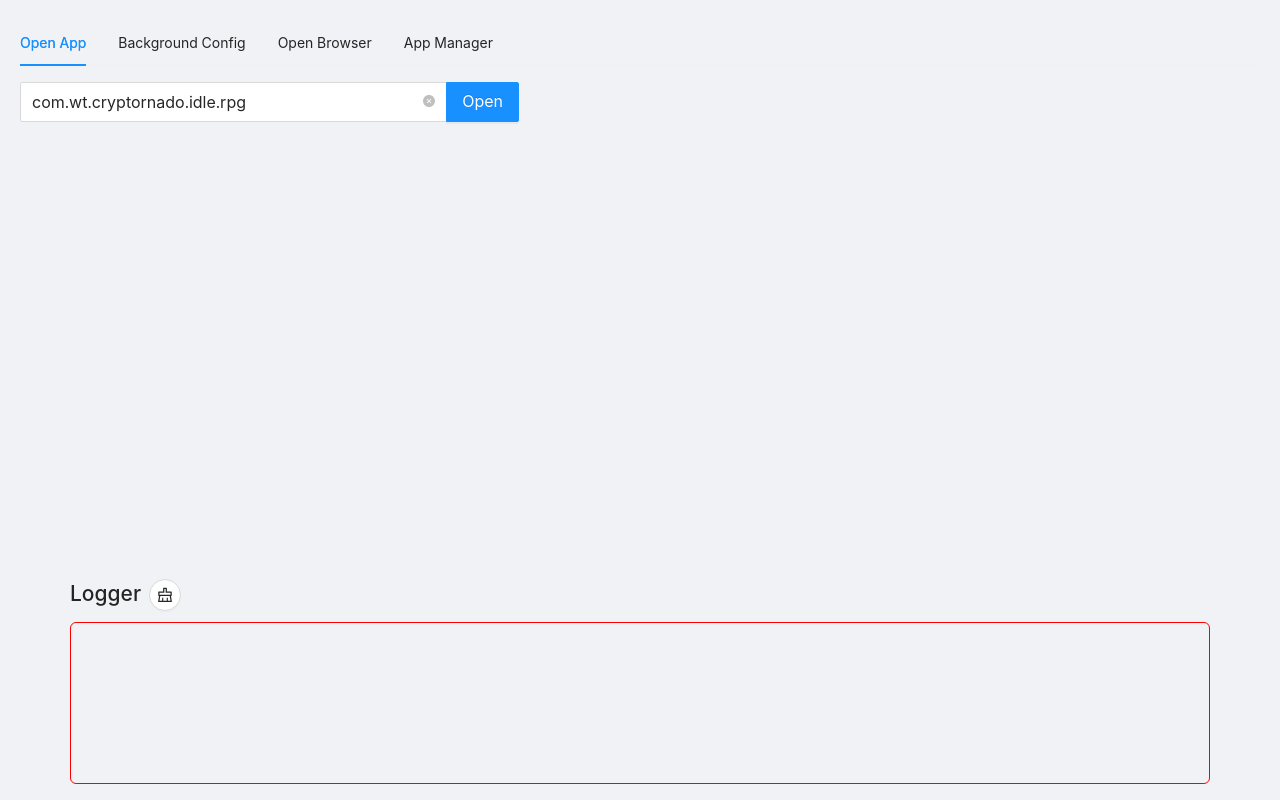
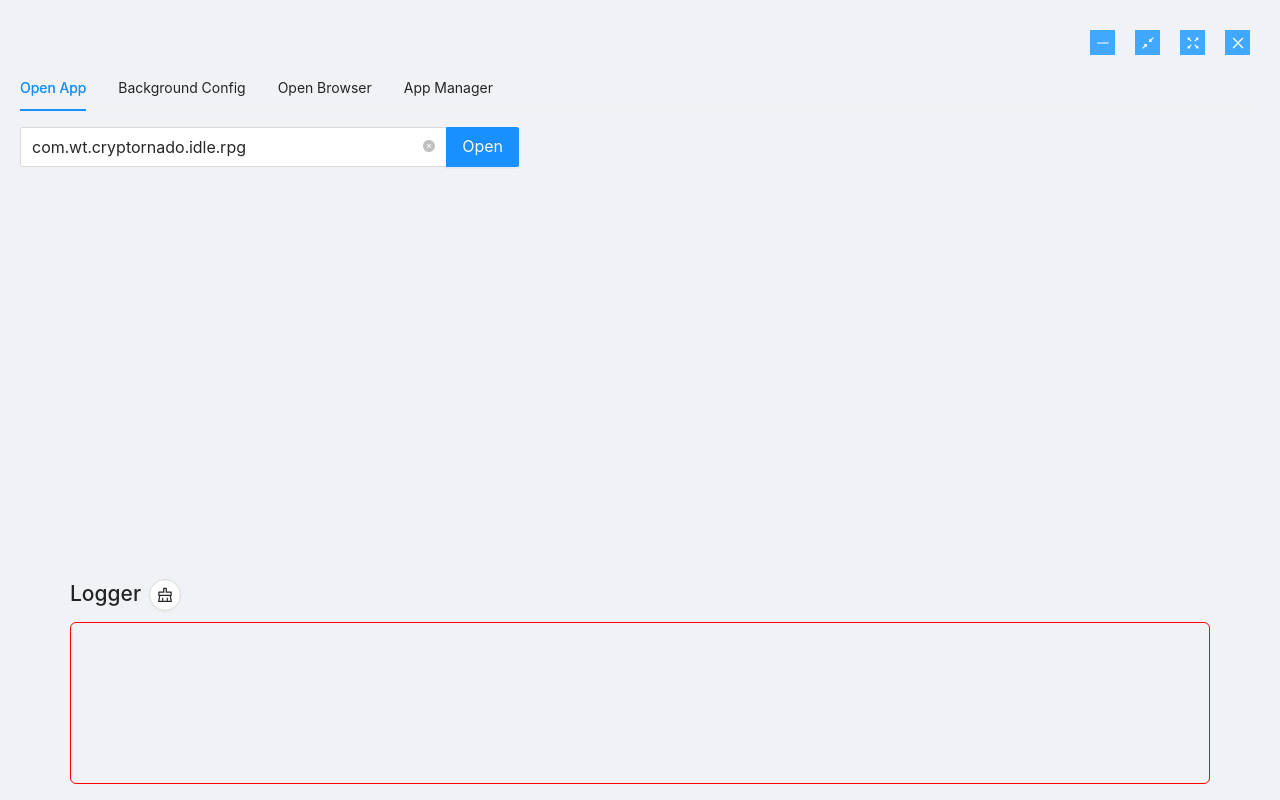
Before and after one commit to summer-bst/qt-webchannel-demo, a React (Create React App) app: page / in a window 1280 px wide. Built offline with nearby package versions, Linux system fonts and the light colour scheme.

Commit message:
add header window button

```diff
--- a/package.json
+++ b/package.json
@@ -4,6 +4,7 @@
   "private": true,
   "homepage": "qt-webchannel-wemix-demo",
   "dependencies": {
+    "@ant-design/icons": "^4.8.0",
     "@testing-library/jest-dom": "^5.16.4",
     "@testing-library/react": "^13.3.0",
     "@testing-library/user-event": "^13.5.0",
--- a/src/App.tsx
+++ b/src/App.tsx
@@ -10,6 +10,8 @@ import { isQtClient } from "./tool/qwebchannel/utils";
 import tabs from "./tabs";
 
 import tabCompMap from "./components";
+import Header from "./components/header/Index";
+
 import {qwebApi} from './tool/qwebApi'
 const { Footer, Content } = Layout;
 const { TabPane } = Tabs;
@@ -26,6 +28,7 @@ const App: React.FC = () => {
       <Content
         style={{ height: "100%", overflow: "hidden", overflowY: "auto" }}
       >
+        <Header/>
         <Tabs defaultActiveKey={firstTab.id}>
           {tabs.map((tab) => {
             const Comp = (tabCompMap as any)[tab.id] as React.FC;
--- /dev/null
+++ b/src/components/header/Index.tsx
@@ -0,0 +1,36 @@
+import React, { useCallback, useEffect, useState } from "react";
+import { MinusOutlined, CloseOutlined, FullscreenOutlined, ShrinkOutlined } from '@ant-design/icons';
+import { Button, Space, notification } from "antd";
+
+import style from "./index.module.scss";
+import { qwebApi, on, off } from "../../tool/qwebApi";
+
+const Header: React.FC = () => {
+    // closeWindow  关闭窗口
+    // miniWindow    最小化窗口
+    // maxWindow    最大化窗口
+    // restoreWindow 恢复窗口大小
+
+    const _onMinWindow = useCallback(() => {
+        qwebApi({ event: "miniWindow" });
+    }, []);
+    const _onRestoreWindow = useCallback(() => {
+        qwebApi({ event: "restoreWindow" });
+    }, []);
+    const _onMaxWindow = useCallback(() => {
+        qwebApi({ event: "maxWindow" });
+    }, []);
+    const _onCloseWindow = useCallback(() => {
+        qwebApi({ event: "closeWindow" });
+    }, []);
+  return (
+    <div className={style.container}>
+      <div title={"minimize window"} className={style.item} onClick={_onMinWindow}><MinusOutlined /></div>
+      <div title={"restore window"} className={style.item} onClick={_onRestoreWindow}><ShrinkOutlined /></div>
+      <div title={"maximize window"} className={style.item} onClick={_onMaxWindow}><FullscreenOutlined /></div>
+      <div title={"close window"} className={style.item} onClick={_onCloseWindow}><CloseOutlined /></div>
+    </div>
+  );
+};
+
+export default Header;
--- /dev/null
+++ b/src/components/header/index.module.scss
@@ -0,0 +1,16 @@
+.container {
+  display: flex;
+  justify-content: flex-end;
+  width: 100%;
+  .item {
+    display: block;
+    height: 25px;
+    text-align: center;
+    line-height: 25px;
+    width: 25px;
+    background-color: #40a9ff;
+    color: white;
+    margin: 10px;
+    cursor: pointer;
+  }
+}
--- /dev/null
+++ b/src/components/header/mock.ts
@@ -0,0 +1 @@
+export default [];
```
Also changed, not shown: 1 other file (tests, documents, lock files or other folders).
